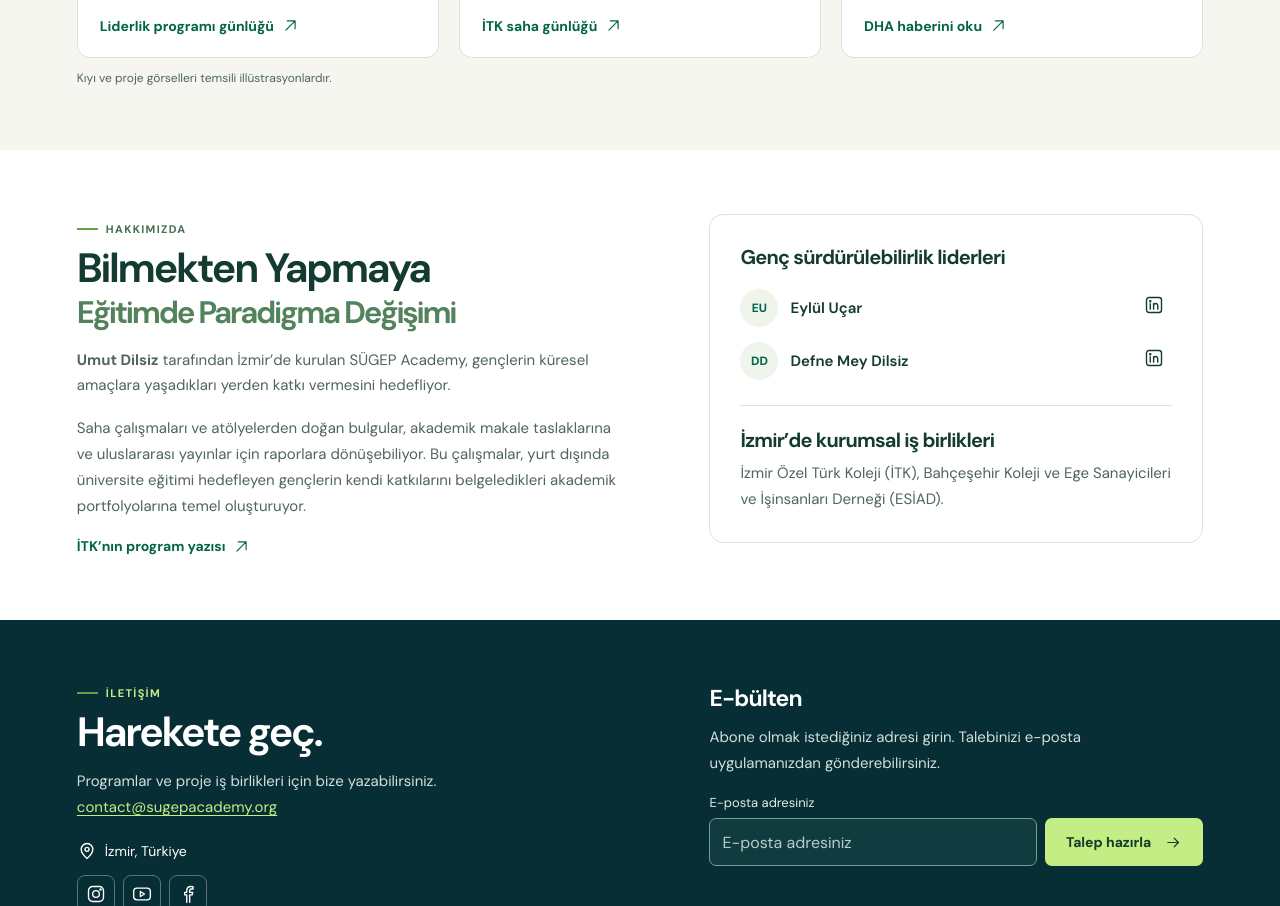
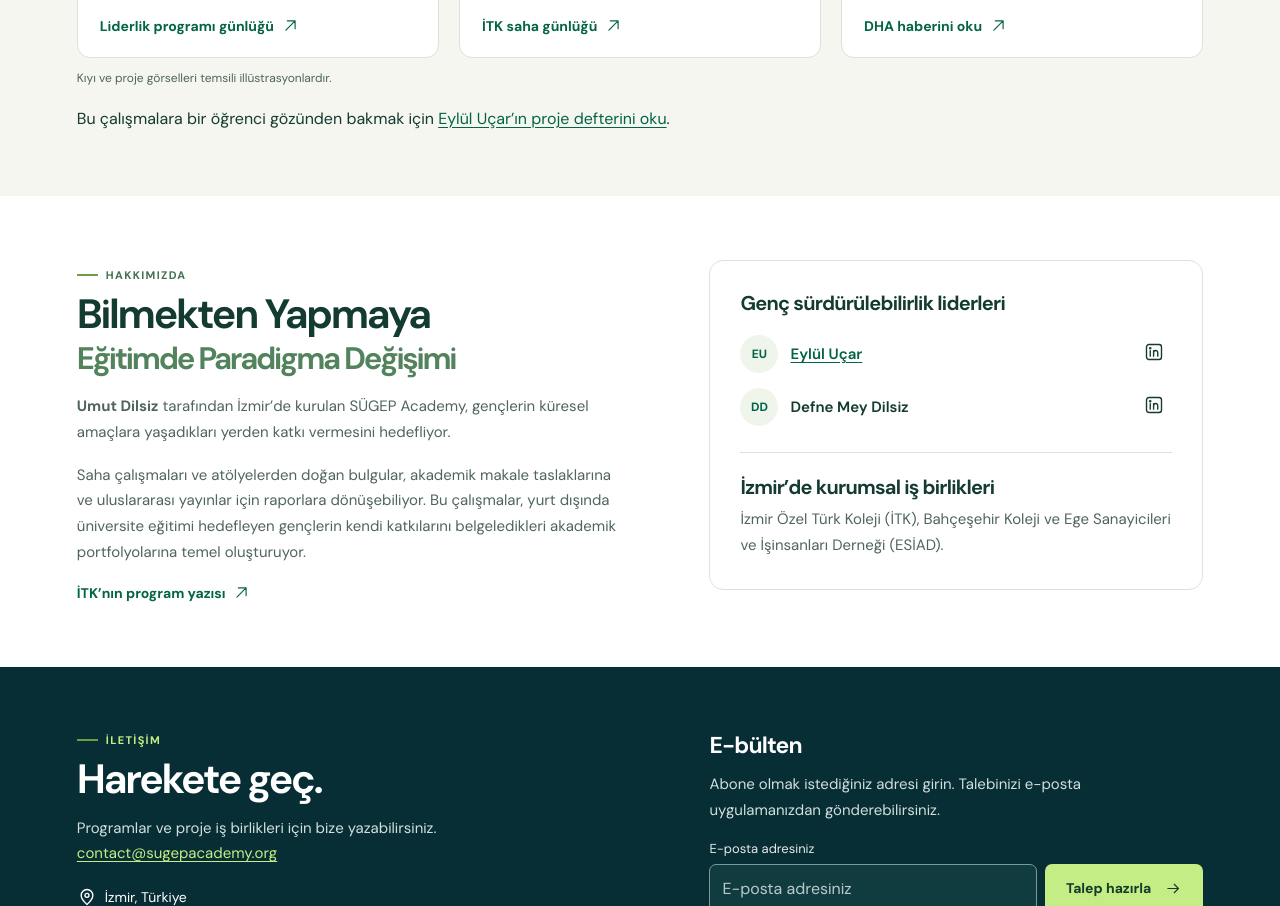
Before and after one commit to eylulucar/sugepacademy, a plain HTML site: page index.html in a window 1280 px wide. Shown: the part 1870-2776 px from the top of the page. Drawn offline with Linux system fonts and the light colour scheme.

Commit message:
Link Academy field projects and youth leader profile to Eylül’s notebook

```diff
--- a/index.html
+++ b/index.html
@@ -346,6 +346,7 @@
             </article>
           </div>
           <small class="credit">Kıyı ve proje görselleri temsili illüstrasyonlardır.</small>
+          <p class="field-note">Bu çalışmalara bir öğrenci gözünden bakmak için <a href="https://eylulucar.com/tr/projets/academie/">Eylül Uçar’ın proje defterini oku</a>.</p>
         </div>
       </section>
       <section class="section about" id="hakkimizda" aria-labelledby="about-title">
@@ -376,7 +377,7 @@
             <h3>Genç sürdürülebilirlik liderleri</h3>
             <ul class="leaders">
               <li>
-                <span class="initial">EU</span><span>Eylül Uçar</span
+                <span class="initial">EU</span><span><a class="leader-profile" href="https://eylulucar.com/tr/" aria-label="Eylül Uçar’ın portfolyosu">Eylül Uçar</a></span
                 ><a href="https://tr.linkedin.com/in/eylul-ucar" aria-label="Eylül Uçar, LinkedIn"
                   ><svg class="icon" aria-hidden="true" focusable="false">
                     <use href="#i-linkedin"></use></svg
--- a/style.css
+++ b/style.css
@@ -980,3 +980,6 @@ summary:hover {
   text-decoration: underline;
   text-underline-offset: 0.2em;
 }
+.field-note { margin: 1.25rem 0 0; line-height: 1.65; }
+.field-note a, .leaders .leader-profile { color: var(--green); text-decoration: underline; text-underline-offset: 3px; }
+.leaders .leader-profile { padding: 0; }
```
Also changed, not shown: en/index.html (+2 -1 lines), fr/index.html (+2 -1 lines).
